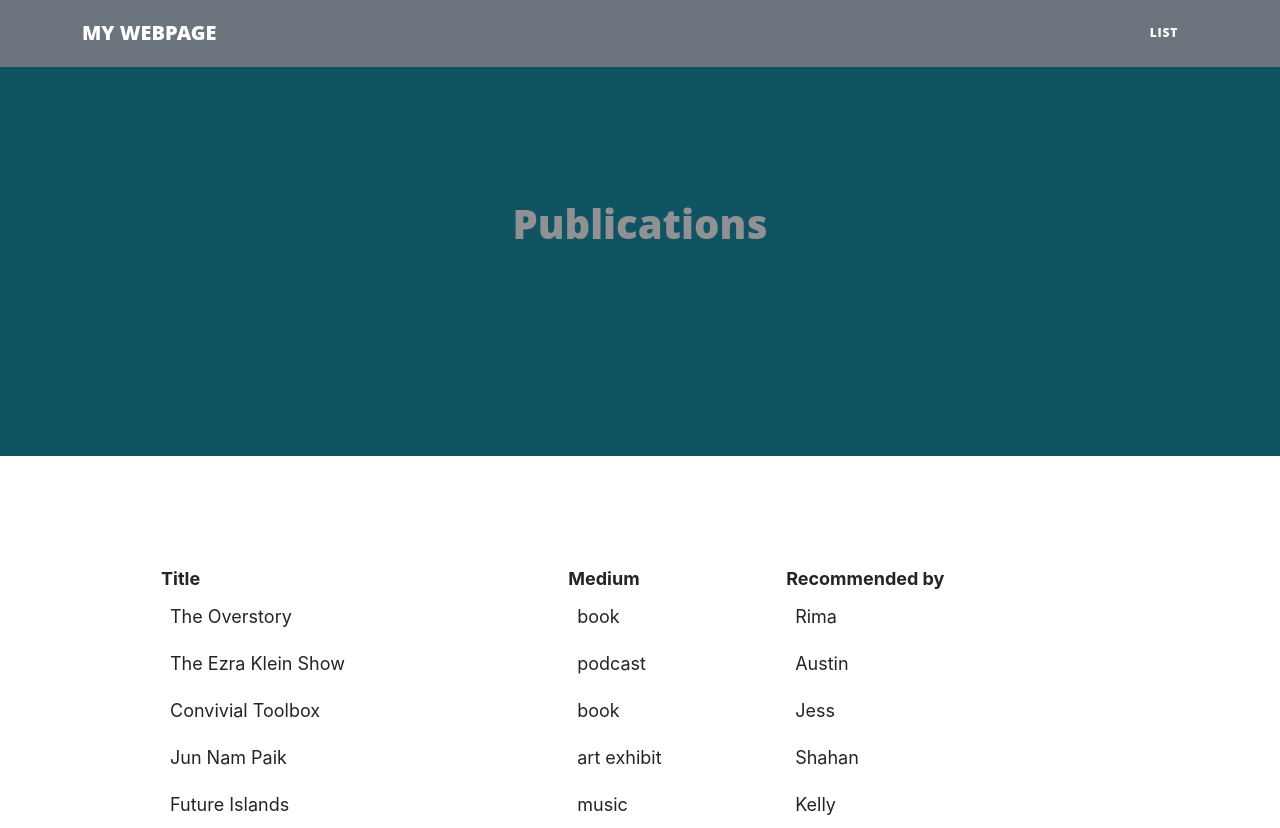
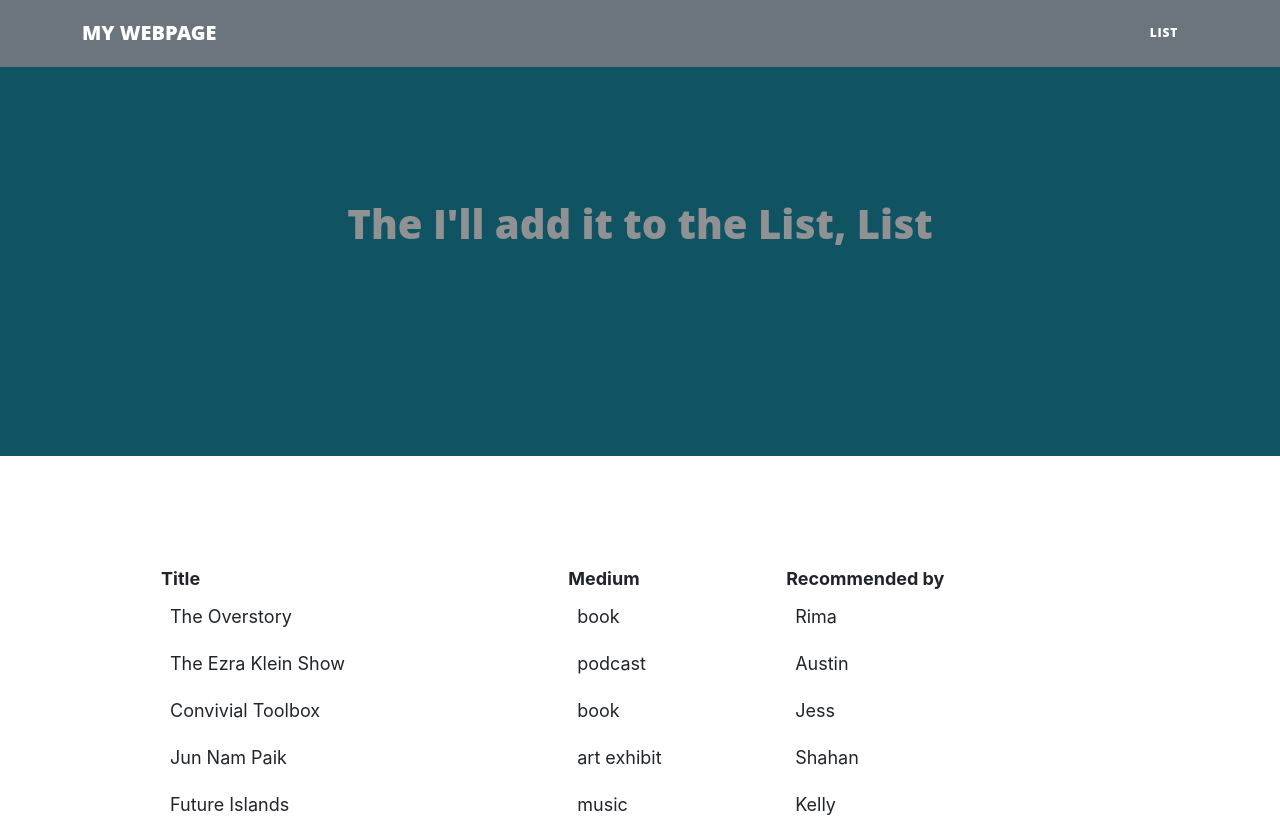
Before and after one commit to aiste-cechaviciute/aiste-cechaviciute.github.io, a plain HTML site: page list.html in a window 1280 px wide. Drawn offline with Linux system fonts and the light colour scheme.

Commit message:
Update list.html

```diff
--- a/list.html
+++ b/list.html
@@ -20,7 +20,7 @@
         </nav>
         <!--This code creates the middle section of the webpage-->
         <header class="masthead bg-primary text-white text-center">
-            <h1>Publications</h1>
+            <h1>The I'll add it to the List, List</h1>
         </header>
         <!--Here is where the table will be loaded in.  The actual table will be loaded in JavaScript.-->
         <center>
```
